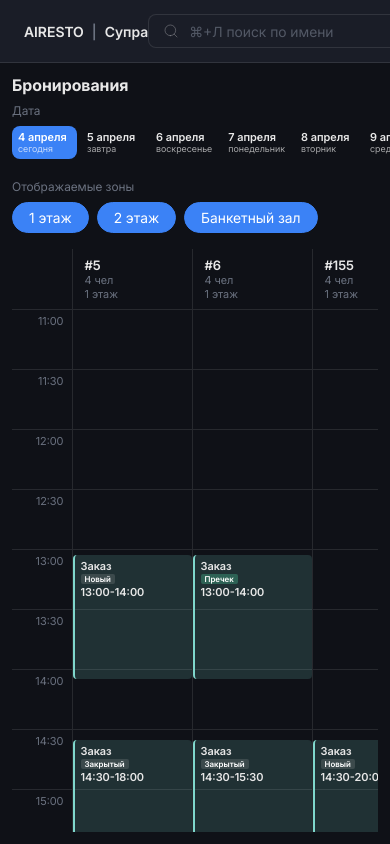
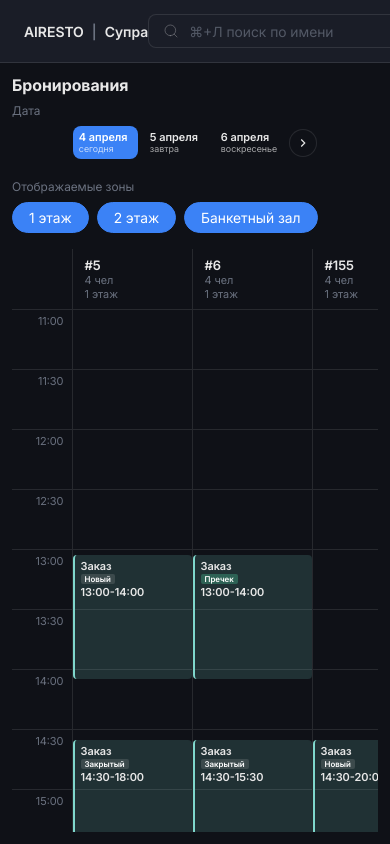
Before and after one commit to ledneev/airesto-test-task, a Vue app: page / in a window 390 px wide. Built offline with nearby package versions, Linux system fonts and the light colour scheme.

Commit message:
тщетная попытка в адаптив 2

```diff
--- a/src/assets/responsive.css
+++ b/src/assets/responsive.css
@@ -7,8 +7,9 @@
     min-width: 320px;
   }
 
+  /* Header */
   .header {
-    padding: 8px 12px !important;
+    padding: 8px 12px;
     flex-wrap: wrap;
     gap: 12px;
   }
@@ -44,13 +45,13 @@
 
   .header__search-wrapper {
     flex: 1;
-    margin-right: 8px !important;
+    margin-right: 8px;
   }
 
   .header__search {
-    width: 100% !important;
+    width: 100%;
     max-width: none;
-    padding: 6px 10px !important;
+    padding: 6px 10px;
   }
 
   .header__search-input {
@@ -62,222 +63,39 @@
   }
 
   .header__btn {
-    height: 36px !important;
+    height: 36px;
     font-size: 13px;
   }
 
   .header__btn--theme {
-    width: 36px !important;
-    min-width: 36px !important;
+    width: 36px;
+    min-width: 36px;
   }
 
   .header__btn--theme .icon-svg {
-    width: 28px !important;
-    height: 28px !important;
+    width: 28px;
+    height: 28px;
   }
 
   .header__btn--exit {
-    padding: 6px 12px !important;
+    padding: 6px 12px;
     white-space: nowrap;
   }
 
-  .booking-table {
-    font-size: 12px;
-  }
-
-  .booking-table__scroll {
-    overflow-x: auto;
-    -webkit-overflow-scrolling: touch;
-  }
-
-  .booking-table__time-header,
-  .booking-table__time-col {
-    width: 50px !important;
-    min-width: 50px !important;
-  }
-
-  .booking-table__col-header {
-    padding: 6px 8px !important;
-    min-width: 100px;
-  }
-
-  .booking-table__table-number {
-    font-size: 12px !important;
-  }
-
-  .booking-table__table-capacity,
-  .booking-table__table-zone {
-    font-size: 10px !important;
-  }
-
-  .booking-table__time-slot {
-    font-size: 10px !important;
-    padding-right: 4px !important;
-  }
-
-  .event-card {
-    min-height: 18px;
-  }
-
-  .event-card__content {
-    padding: 3px 4px !important;
-  }
-
-  .event-card__type,
-  .event-card__name,
-  .event-card__table,
-  .event-card__phone,
-  .event-card__time {
-    font-size: 10px !important;
-    line-height: 12px !important;
-  }
-
-  .event-card__status-badge {
-    font-size: 7px !important;
-    padding: 1px 3px !important;
-  }
-
-  .event-card__phone .icon-svg {
-    width: 8px !important;
-    height: 8px !important;
-  }
-
-  .date-picker,
-  .zone-filter {
-    padding: 8px 12px !important;
-  }
-
-  .date-picker__nav-btn,
-  .zone-filter__toggle {
-    padding: 6px 10px !important;
-    font-size: 13px;
-  }
-}
-
-@media (max-width: 480px) {
-  .header {
-    padding: 6px 8px !important;
-  }
-
-  .header__restaurant {
-    max-width: 120px;
-  }
-
-  .header__actions {
-    gap: 8px;
-  }
-
-  .header__search {
-    padding: 5px 8px !important;
-  }
-
-  .header__search-input {
-    font-size: 12px;
-  }
-
-  .header__btn {
-    height: 34px !important;
-    padding: 4px 8px !important;
-  }
-
-  .header__btn--theme {
-    width: 34px !important;
-    min-width: 34px !important;
-  }
-
-  .header__btn--theme .icon-svg {
-    width: 26px !important;
-    height: 26px !important;
-  }
-
-  .header__btn--exit span {
-    font-size: 12px;
-  }
-
-  .booking-table__time-header,
-  .booking-table__time-col {
-    width: 45px !important;
-    min-width: 45px !important;
-  }
-
-  .booking-table__col-header {
-    padding: 4px 6px !important;
-    min-width: 90px;
-  }
-
-  .booking-table__table-number {
-    font-size: 11px !important;
-  }
-}
-
-@media (max-width: 360px) {
-  .header__restaurant {
-    max-width: 100px;
-    font-size: 11px;
-  }
-
-  .header__logo {
-    font-size: 13px;
-  }
-
-  .header__btn--exit span {
-    display: none;
-  }
-
-  .header__btn--exit {
-    padding: 6px !important;
-    width: 36px;
-    justify-content: center;
-  }
-
-  .header__btn--exit .icon-svg {
-    margin: 0;
-  }
-
-  .booking-table__time-header,
-  .booking-table__time-col {
-    width: 40px !important;
-    min-width: 40px !important;
-  }
-
-  .booking-table__col-header {
-    min-width: 80px;
-  }
-}
-
-@media (max-width: 768px) and (orientation: landscape) {
-  .header {
-    padding: 6px 10px !important;
-  }
-
-  .header__actions {
-    margin-top: 0;
-    width: auto;
-    order: initial;
-  }
-
-  .booking-table__time-header,
-  .booking-table__time-col {
-    width: 55px !important;
-    min-width: 55px !important;
-  }
-}
-
-@media (max-width: 768px) {
   .main {
-    padding: 12px !important;
+    padding: 12px;
   }
 
   .main__title {
-    font-size: 18px !important;
-    margin-bottom: 12px !important;
+    font-size: 18px;
+    margin-bottom: 12px;
   }
 
   .main__controls {
-    flex-direction: row !important;
+    flex-direction: row;
     flex-wrap: wrap;
-    gap: 8px !important;
-    margin-bottom: 16px !important;
+    gap: 8px;
+    margin-bottom: 16px;
     align-items: center;
   }
 
@@ -285,13 +103,13 @@
   .zone-filter {
     flex: 1;
     min-width: 0;
-    padding: 0 !important;
-    gap: 4px !important;
+    padding: 0;
+    gap: 4px;
   }
 
   .date-picker__label,
   .zone-filter__label {
-    font-size: 11px !important;
+    font-size: 11px;
     white-space: nowrap;
   }
 
@@ -299,22 +117,22 @@
     overflow-x: auto;
     -webkit-overflow-scrolling: touch;
     padding-bottom: 4px;
-    gap: 2px !important;
+    gap: 2px;
   }
 
   .date-picker__btn {
-    min-width: 60px !important;
-    padding: 4px 6px !important;
+    min-width: 60px;
+    padding: 4px 6px;
     flex-shrink: 0;
   }
 
   .date-picker__date {
-    font-size: 11px !important;
+    font-size: 11px;
     font-weight: 600;
   }
 
   .date-picker__sublabel {
-    font-size: 9px !important;
+    font-size: 9px;
     opacity: 0.7;
   }
 
@@ -341,72 +159,203 @@
     overflow-x: auto;
     -webkit-overflow-scrolling: touch;
     padding-bottom: 4px;
-    gap: 4px !important;
+    gap: 4px;
     flex-wrap: nowrap;
   }
 
   .zone-filter__btn {
-    padding: 4px 10px !important;
-    font-size: 12px !important;
+    padding: 4px 10px;
+    font-size: 12px;
     white-space: nowrap;
     flex-shrink: 0;
   }
 
   .booking-table {
+    font-size: 12px;
     margin-top: 0;
+  }
+
+  .booking-table__scroll {
+    overflow-x: auto;
+    -webkit-overflow-scrolling: touch;
+  }
+
+  .booking-table__time-header,
+  .booking-table__time-col {
+    width: 50px;
+    min-width: 50px;
+  }
+
+  .booking-table__col-header {
+    padding: 6px 8px;
+    min-width: 100px;
+  }
+
+  .booking-table__table-number {
+    font-size: 12px;
+  }
+
+  .booking-table__table-capacity,
+  .booking-table__table-zone {
+    font-size: 10px;
+  }
+
+  .booking-table__time-slot {
+    font-size: 10px;
+    padding-right: 4px;
+  }
+
+  .event-card {
+    min-height: 18px;
+  }
+
+  .event-card__content {
+    padding: 3px 4px;
+  }
+
+  .event-card__type,
+  .event-card__name,
+  .event-card__table,
+  .event-card__phone,
+  .event-card__time {
+    font-size: 10px;
+    line-height: 12px;
+  }
+
+  .event-card__status-badge {
+    font-size: 7px;
+    padding: 1px 3px;
+  }
+
+  .event-card__phone .icon-svg {
+    width: 8px;
+    height: 8px;
+  }
+}
+
+@media (max-width: 590px) {
+  .date-picker__list {
+    gap: 8px;
+    overflow-x: visible;
+    padding-bottom: 0;
+    justify-content: center;
+    align-items: center;
+  }
+
+  .date-picker__btn {
+    min-width: 60px;
+    padding: 5px 5px;
+  }
+
+  .date-picker__date {
+    font-size: 11px;
+    line-height: 1.2;
+  }
+
+  .date-picker__sublabel {
+    font-size: 9px;
+    line-height: 1.1;
   }
 }
 
 @media (max-width: 480px) {
+  .header {
+    padding: 6px 8px;
+  }
+
+  .header__restaurant {
+    max-width: 120px;
+  }
+
+  .header__actions {
+    gap: 8px;
+  }
+
+  .header__search {
+    padding: 5px 8px;
+  }
+
+  .header__search-input {
+    font-size: 12px;
+  }
+
+  .header__btn {
+    height: 34px;
+    padding: 4px 8px;
+  }
+
+  .header__btn--theme {
+    width: 34px;
+    min-width: 34px;
+  }
+
+  .header__btn--theme .icon-svg {
+    width: 26px;
+    height: 26px;
+  }
+
+  .header__btn--exit span {
+    font-size: 12px;
+  }
+
   .main__title {
-    font-size: 16px !important;
-    margin-bottom: 8px !important;
+    font-size: 16px;
+    margin-bottom: 8px;
   }
 
   .main__controls {
-    flex-direction: column !important;
+    flex-direction: column;
     align-items: stretch;
-    gap: 12px !important;
+    gap: 12px;
   }
 
   .date-picker__list {
-    display: grid !important;
-    grid-template-columns: repeat(auto-fill, minmax(55px, 1fr));
-    gap: 4px !important;
-    overflow-x: visible !important;
+    gap: 6px;
+  }
+
+  .date-picker__btn {
+    min-width: 55px;
+    padding: 4px 4px;
+  }
+
+  .date-picker__date {
+    font-size: 10px;
+    line-height: 1.2;
+  }
+
+  .date-picker__sublabel {
+    font-size: 8px;
+    line-height: 1.1;
+  }
+
+  .zone-filter__list {
+    display: grid;
+    grid-template-columns: repeat(auto-fill, minmax(70px, 1fr));
+    gap: 4px;
+    overflow-x: visible;
     padding-bottom: 0;
   }
 
-  .date-picker__btn {
-    min-width: 55px !important;
-    padding: 4px 4px !important;
+  .zone-filter__btn {
+    padding: 3px 6px;
+    font-size: 10px;
     width: 100%;
     text-align: center;
   }
 
-  .date-picker__date {
-    font-size: 10px !important;
-    line-height: 1.2;
+  .booking-table__time-header,
+  .booking-table__time-col {
+    width: 45px;
+    min-width: 45px;
   }
 
-  .date-picker__sublabel {
-    font-size: 8px !important;
-    line-height: 1.1;
+  .booking-table__col-header {
+    padding: 4px 6px;
+    min-width: 90px;
   }
 
-  .zone-filter__list {
-    display: grid !important;
-    grid-template-columns: repeat(auto-fill, minmax(70px, 1fr));
-    gap: 4px !important;
-    overflow-x: visible !important;
-    padding-bottom: 0;
-  }
-
-  .zone-filter__btn {
-    padding: 3px 6px !important;
-    font-size: 10px !important;
-    width: 100%;
-    text-align: center;
+  .booking-table__table-number {
+    font-size: 11px;
   }
 
   .main__title {
@@ -414,57 +363,105 @@
   }
 
   .main__controls {
-    margin-bottom: 12px !important;
+    margin-bottom: 12px;
   }
 }
 
 @media (max-width: 360px) {
+  .header__restaurant {
+    max-width: 100px;
+    font-size: 11px;
+  }
+
+  .header__logo {
+    font-size: 13px;
+  }
+
+  .header__btn--exit span {
+    display: none;
+  }
+
+  .header__btn--exit {
+    padding: 6px;
+    width: 36px;
+    justify-content: center;
+  }
+
+  .header__btn--exit .icon-svg {
+    margin: 0;
+  }
+
+  .main {
+    padding: 8px;
+  }
+
+  .main__controls {
+    gap: 8px;
+    margin-bottom: 8px;
+  }
+
   .date-picker__list {
-    display: flex !important;
-    grid-template-columns: none !important;
-    overflow-x: auto !important;
+    display: flex;
+    overflow-x: auto;
     padding-bottom: 4px;
-    gap: 2px !important;
+    gap: 2px;
   }
 
   .date-picker__btn {
-    min-width: 50px !important;
-    padding: 3px 4px !important;
-    flex-shrink: 0;
+    min-width: 50px;
+    padding: 3px 4px;
   }
 
   .date-picker__date {
-    font-size: 9px !important;
+    font-size: 9px;
     line-height: 1.1;
   }
 
   .date-picker__sublabel {
-    font-size: 7px !important;
+    font-size: 7px;
     line-height: 1;
   }
 
   .zone-filter__list {
-    display: flex !important;
-    grid-template-columns: none !important;
-    overflow-x: auto !important;
+    display: flex;
+    overflow-x: auto;
     padding-bottom: 4px;
-    gap: 3px !important;
+    gap: 3px;
   }
 
   .zone-filter__btn {
-    padding: 2px 5px !important;
-    font-size: 9px !important;
+    padding: 2px 5px;
+    font-size: 9px;
     flex-shrink: 0;
     white-space: nowrap;
   }
 
-  .main {
-    padding: 8px !important;
+  .booking-table__time-header,
+  .booking-table__time-col {
+    width: 40px;
+    min-width: 40px;
   }
 
-  .main__controls {
-    gap: 8px !important;
-    margin-bottom: 8px !important;
+  .booking-table__col-header {
+    min-width: 80px;
+  }
+}
+
+@media (max-width: 768px) and (orientation: landscape) {
+  .header {
+    padding: 6px 10px;
+  }
+
+  .header__actions {
+    margin-top: 0;
+    width: auto;
+    order: initial;
+  }
+
+  .booking-table__time-header,
+  .booking-table__time-col {
+    width: 55px;
+    min-width: 55px;
   }
 }
 
@@ -477,12 +474,12 @@
   }
 
   .header__btn {
-    padding: 10px 16px !important;
+    padding: 10px 16px;
   }
 
   .header__btn--theme {
     min-height: 44px;
-    width: 44px !important;
+    width: 44px;
   }
 
   .event-card {
@@ -494,3 +491,31 @@
     min-height: 40px;
   }
 }
+
+@media (max-width: 768px) {
+  .header__search {
+    width: 100% !important;
+  }
+
+  .booking-table__time-header,
+  .booking-table__time-col {
+    width: 50px !important;
+    min-width: 50px !important;
+  }
+}
+
+@media (max-width: 480px) {
+  .booking-table__time-header,
+  .booking-table__time-col {
+    width: 45px !important;
+    min-width: 45px !important;
+  }
+}
+
+@media (max-width: 360px) {
+  .booking-table__time-header,
+  .booking-table__time-col {
+    width: 40px !important;
+    min-width: 40px !important;
+  }
+}
--- a/src/components/DatePicker.vue
+++ b/src/components/DatePicker.vue
@@ -1,7 +1,22 @@
 <script setup lang="ts">
 import { useBookingStore } from '../stores/bookingStore'
+import { computed, ref, onMounted, onUnmounted } from 'vue'
 
 const store = useBookingStore()
+const isMobile = ref(false)
+
+function checkMobile() {
+  isMobile.value = window.innerWidth <= 590
+}
+
+onMounted(() => {
+  checkMobile()
+  window.addEventListener('resize', checkMobile)
+})
+
+onUnmounted(() => {
+  window.removeEventListener('resize', checkMobile)
+})
 
 function formatDay(dateStr: string): { date: string; label: string } {
   const date = new Date(dateStr)
@@ -22,6 +37,60 @@ function formatDay(dateStr: string): { date: string; label: string } {
 
   return { date: day, label }
 }
+
+const displayedDates = computed(() => {
+  const allDates = store.availableDays
+  const selectedIndex = allDates.indexOf(store.selectedDate)
+
+  if (!isMobile.value || allDates.length <= 3) {
+    return allDates
+  }
+
+  let startIndex = Math.max(0, selectedIndex - 1)
+  let endIndex = startIndex + 2
+
+  if (endIndex >= allDates.length) {
+    endIndex = allDates.length - 1
+    startIndex = Math.max(0, endIndex - 2)
+  }
+
+  return allDates.slice(startIndex, endIndex + 1)
+})
+const hasDatesBefore = computed(() => {
+  if (!isMobile.value) return false
+  const allDates = store.availableDays
+  const displayed = displayedDates.value
+  return allDates.indexOf(displayed[0]) > 0
+})
+
+const hasDatesAfter = computed(() => {
+  if (!isMobile.value) return false
+  const allDates = store.availableDays
+  const displayed = displayedDates.value
+  return allDates.indexOf(displayed[displayed.length - 1]) < allDates.length - 1
+})
+
+function navigateLeft() {
+  const allDates = store.availableDays
+  const currentFirst = displayedDates.value[0]
+  const currentIndex = allDates.indexOf(currentFirst)
+
+  if (currentIndex > 0) {
+    const newIndex = Math.max(0, currentIndex - 1)
+    store.selectDate(allDates[newIndex])
+  }
+}
+
+function navigateRight() {
+  const allDates = store.availableDays
+  const currentLast = displayedDates.value[displayedDates.value.length - 1]
+  const currentIndex = allDates.indexOf(currentLast)
+
+  if (currentIndex < allDates.length - 1) {
+    const newIndex = Math.min(allDates.length - 1, currentIndex + 1)
+    store.selectDate(allDates[newIndex])
+  }
+}
 </script>
 
 <template>
@@ -29,7 +98,18 @@ function formatDay(dateStr: string): { date: string; label: string } {
     <span class="date-picker__label">Дата</span>
     <div class="date-picker__list">
       <button
-        v-for="day in store.availableDays"
+        v-if="hasDatesBefore"
+        class="date-picker__nav date-picker__nav--left"
+        @click="navigateLeft"
+        aria-label="Предыдущие даты"
+      >
+        <svg width="16" height="16" viewBox="0 0 24 24" fill="none" stroke="currentColor" stroke-width="2">
+          <path d="M15 18l-6-6 6-6"/>
+        </svg>
+      </button>
+
+      <button
+        v-for="day in displayedDates"
         :key="day"
         class="date-picker__btn"
         :class="{ 'date-picker__btn--active': day === store.selectedDate }"
@@ -37,6 +117,17 @@ function formatDay(dateStr: string): { date: string; label: string } {
       >
         <span class="date-picker__date">{{ formatDay(day).date }}</span>
         <span class="date-picker__sublabel">{{ formatDay(day).label }}</span>
+      </button>
+
+      <button
+        v-if="hasDatesAfter"
+        class="date-picker__nav date-picker__nav--right"
+        @click="navigateRight"
+        aria-label="Следующие даты"
+      >
+        <svg width="16" height="16" viewBox="0 0 24 24" fill="none" stroke="currentColor" stroke-width="2">
+          <path d="M9 18l6-6-6-6"/>
+        </svg>
       </button>
     </div>
   </div>
@@ -57,6 +148,7 @@ function formatDay(dateStr: string): { date: string; label: string } {
 .date-picker__list {
   display: flex;
   gap: 4px;
+  align-items: center;
 }
 
 .date-picker__btn {
@@ -71,6 +163,7 @@ function formatDay(dateStr: string): { date: string; label: string } {
   transition: background 0.2s;
   text-align: left;
   min-width: 100px;
+  flex: 1;
 }
 
 .date-picker__btn:hover {
@@ -96,15 +189,41 @@ function formatDay(dateStr: string): { date: string; label: string } {
   opacity: 0.8;
 }
 
+.date-picker__nav {
+  display: none;
+  width: 32px;
+  height: 32px;
+  border-radius: 50%;
+  border: 1px solid var(--color-border);
+  background: var(--color-bg);
+  color: var(--color-text);
+  cursor: pointer;
+  display: flex;
+  align-items: center;
+  justify-content: center;
+  flex-shrink: 0;
+  transition: background 0.2s, border-color 0.2s;
+}
+
+.date-picker__nav:hover {
+  background: var(--color-bg-hover);
+  border-color: var(--color-accent);
+}
+
+.date-picker__nav svg {
+  stroke: currentColor;
+}
+
 @media (max-width: 768px) {
   .date-picker .date-picker__list {
     overflow-x: auto;
     -webkit-overflow-scrolling: touch;
     padding-bottom: 8px;
-    gap: 4px;
+    gap: 8px;
     max-width: 100%;
     display: flex;
     flex-wrap: nowrap;
+    justify-content: center;
   }
 
   .date-picker .date-picker__btn {
@@ -112,6 +231,7 @@ function formatDay(dateStr: string): { date: string; label: string } {
     padding: 6px 8px;
     flex-shrink: 0;
     height: auto;
+    flex: 0 0 auto;
   }
 
   .date-picker .date-picker__date {
@@ -125,9 +245,48 @@ function formatDay(dateStr: string): { date: string; label: string } {
     opacity: 0.7;
     line-height: 1.1;
   }
+
+  .date-picker__nav {
+    display: flex;
+  }
+}
+
+@media (max-width: 590px) {
+  .date-picker .date-picker__list {
+    gap: 6px;
+  }
+
+  .date-picker .date-picker__btn {
+    min-width: 68px;
+    padding: 5px 7px;
+  }
+
+  .date-picker .date-picker__date {
+    font-size: 11px;
+    font-weight: 600;
+  }
+
+  .date-picker .date-picker__sublabel {
+    font-size: 9px;
+    opacity: 0.7;
+  }
+
+  .date-picker__nav {
+    width: 30px;
+    height: 30px;
+  }
+
+  .date-picker__nav svg {
+    width: 14px;
+    height: 14px;
+  }
 }
 
 @media (max-width: 480px) {
+  .date-picker .date-picker__list {
+    gap: 6px;
+  }
+
   .date-picker .date-picker__btn {
     min-width: 65px;
     padding: 5px 6px;
@@ -139,6 +298,16 @@ function formatDay(dateStr: string): { date: string; label: string } {
 
   .date-picker .date-picker__sublabel {
     font-size: 9px;
+  }
+
+  .date-picker__nav {
+    width: 28px;
+    height: 28px;
+  }
+
+  .date-picker__nav svg {
+    width: 14px;
+    height: 14px;
   }
 }
 
@@ -155,6 +324,16 @@ function formatDay(dateStr: string): { date: string; label: string } {
   .date-picker .date-picker__sublabel {
     font-size: 8px;
   }
+
+  .date-picker__nav {
+    width: 24px;
+    height: 24px;
+  }
+
+  .date-picker__nav svg {
+    width: 12px;
+    height: 12px;
+  }
 }
 
 @media (hover: none) and (pointer: coarse) {
```
Also changed, not shown: screenshots/datepicker-mobile-test.png (added).
